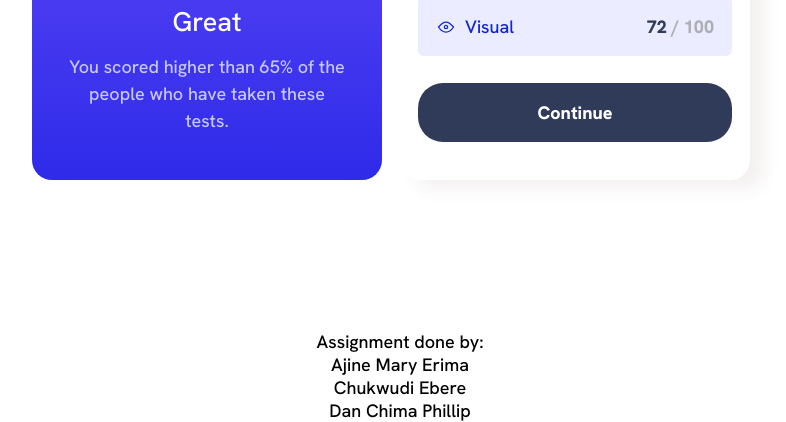
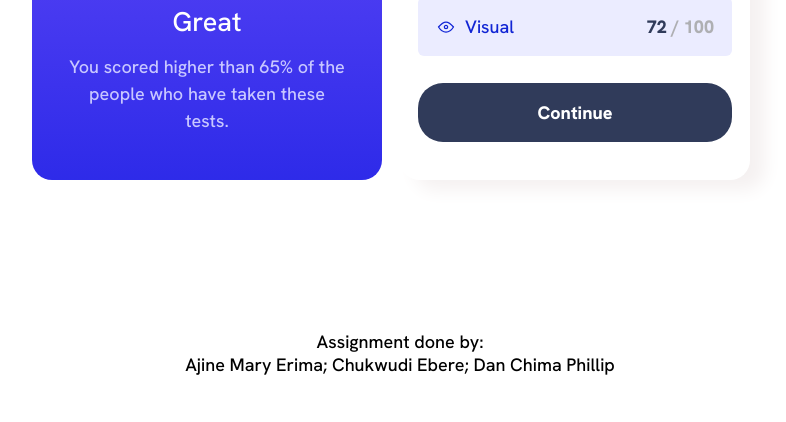
Before and after one commit to AjineMary/Group-8-Assignment-2, a plain HTML site: page index.html in a window 1280 px wide. Shown: the part 470-892 px from the top of the page, without its empty margins (240-1026 px from the left). After the commit the page ends 846 px from the top, so only its background shows below. Drawn offline with Linux system fonts and the light colour scheme.

Commit message:
Update index.html

```diff
--- a/index.html
+++ b/index.html
@@ -47,6 +47,6 @@
     <p class="continue-btn m-1 fw-2"> Continue</p>
   </div>
 </div>
-<footer>Assignment done by: <br>Ajine Mary Erima <br>Chukwudi Ebere <br>Dan Chima Phillip </footer>
+<footer>Assignment done by: <br>Ajine Mary Erima; Chukwudi Ebere; Dan Chima Phillip </footer>
 </body>
 </html>
```
